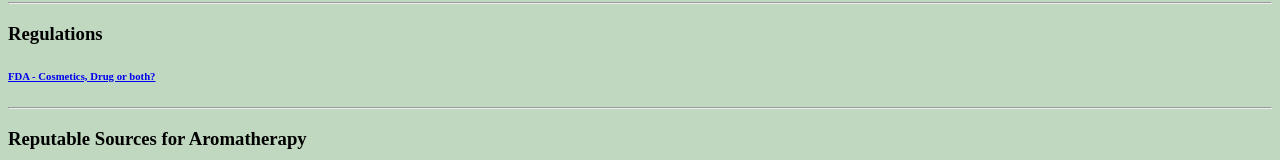
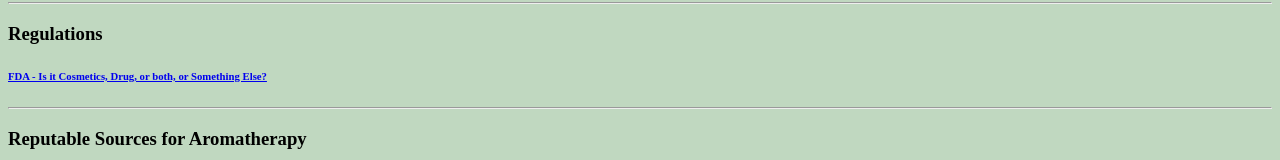
Before and after one commit to GI22-github/EO, a plain HTML site: page index.html in a window 1280 px wide. Shown: the part 722-882 px from the top of the page. Drawn offline with Linux system fonts and the light colour scheme.

Commit message:
Update index.html

```diff
--- a/index.html
+++ b/index.html
@@ -45,7 +45,7 @@
     </table>
     <hr>
     <h3><strong>Regulations</strong></h3>
-    <h6><a href="https://www.fda.gov/cosmetics/cosmetic-products/aromatherapy">FDA - Cosmetics, Drug or both?</a></h6>
+    <h6><a href="https://www.fda.gov/cosmetics/cosmetic-products/aromatherapy">FDA - Is it Cosmetics, Drug, or both, or Something Else?</a></h6>
     <hr>
     <h3>Reputable Sources for Aromatherapy</h3>
     <h6><a href="https://roberttisserand.com/">Robert Tisserand</a></h6>
```
